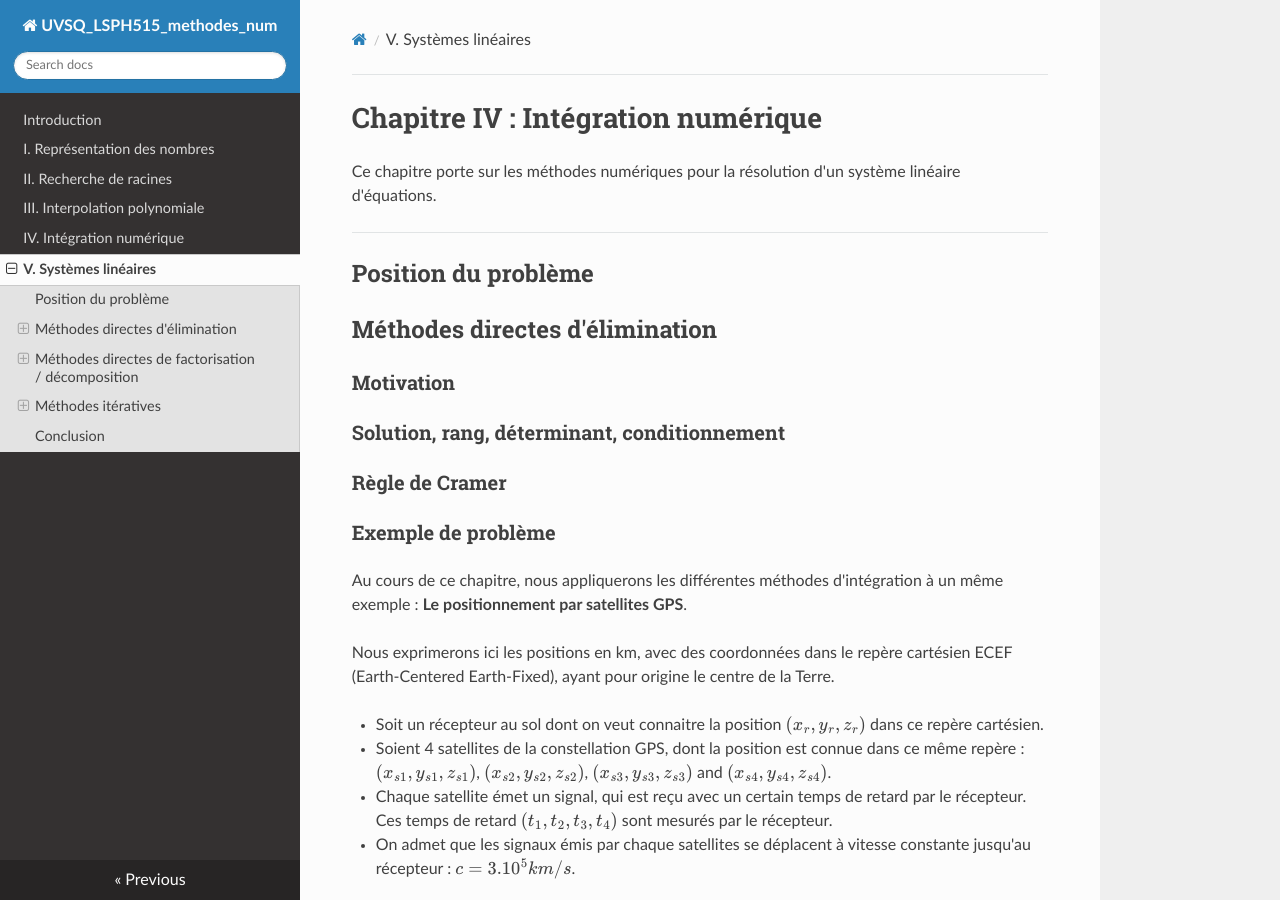
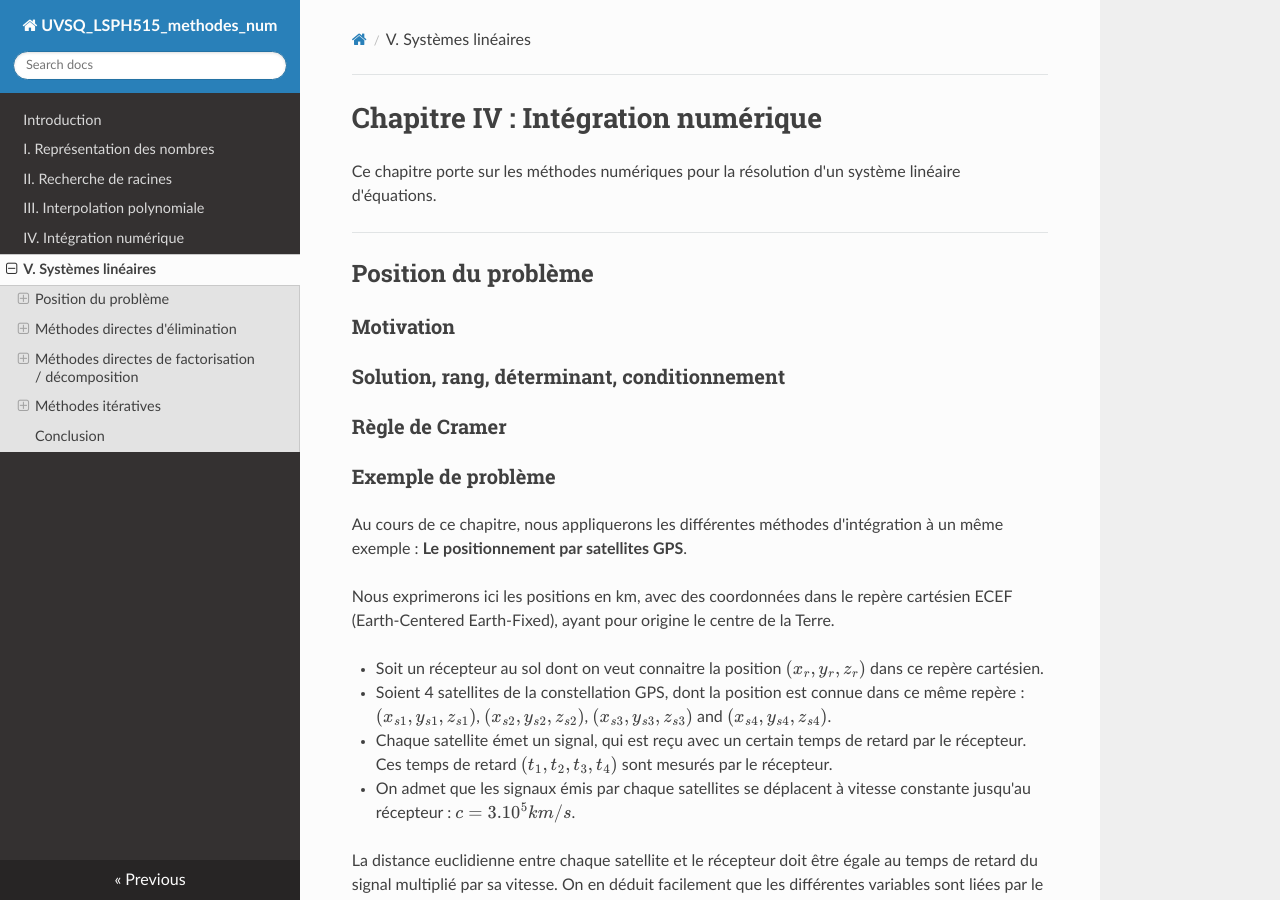
Before and after one commit to NicOudart/UVSQ_LSPH515_methodes_num, an MkDocs documentation site: the page built from docs/Chap5_Systemes_lineaires.md, in a window 1280 px wide and 900 px high. Built offline with MkDocs 1.6.1, drawn with Linux system fonts in a browser that asks for light colours; nearby versions of some CDN libraries; some of the changed text lies outside the part shown.

Commit message:
-Minor fix of Chapter 5.

```diff
--- a/docs/Chap5_Systemes_lineaires.md
+++ b/docs/Chap5_Systemes_lineaires.md
@@ -5,8 +5,6 @@ Ce chapitre porte sur les méthodes numériques pour la résolution d'un systèm
 ---
 
 ## Position du problème
-
-## Méthodes directes d'élimination
 
 ### Motivation
 
```
Also changed, not shown: other parts of docs/Chap5_Systemes_lineaires.md (+2 -0 lines).
